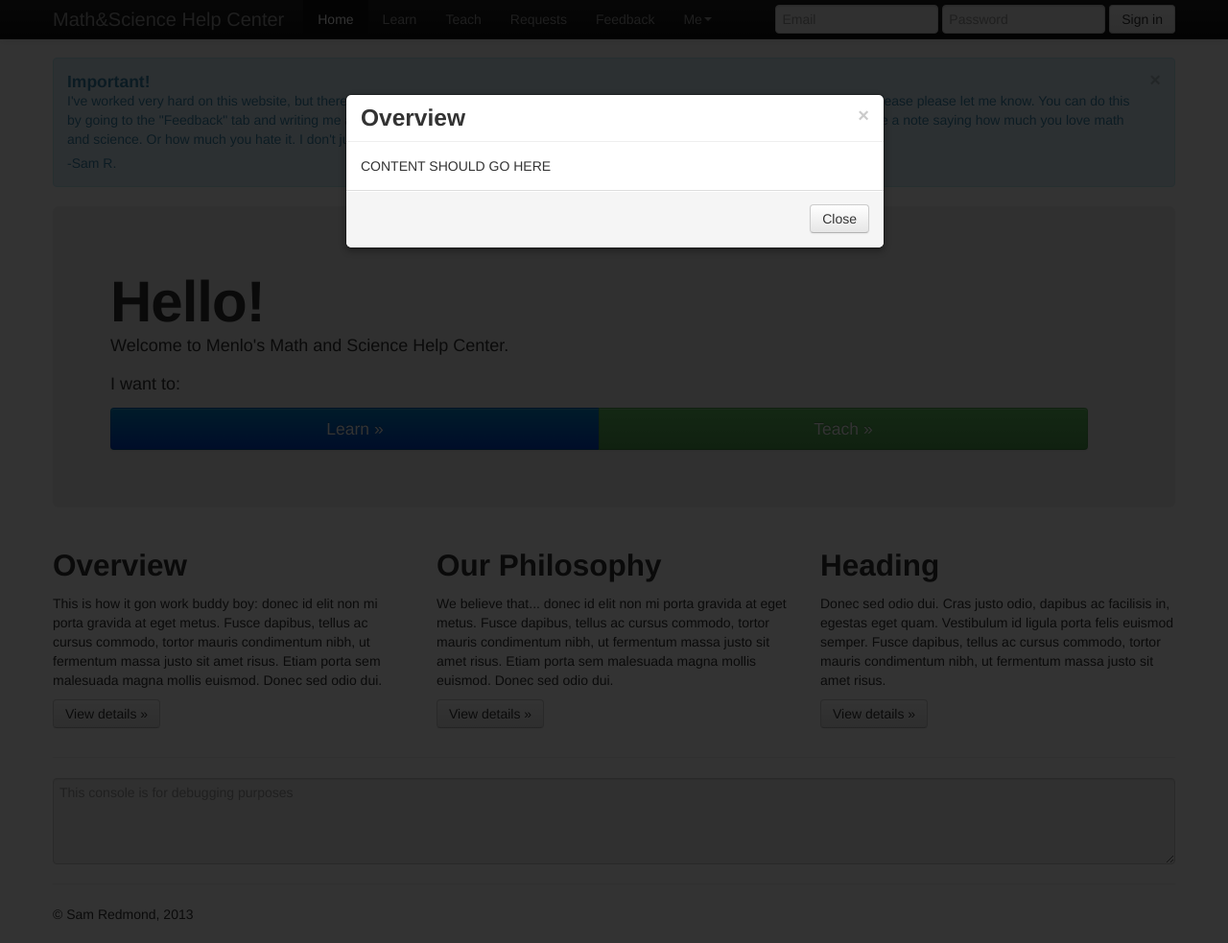
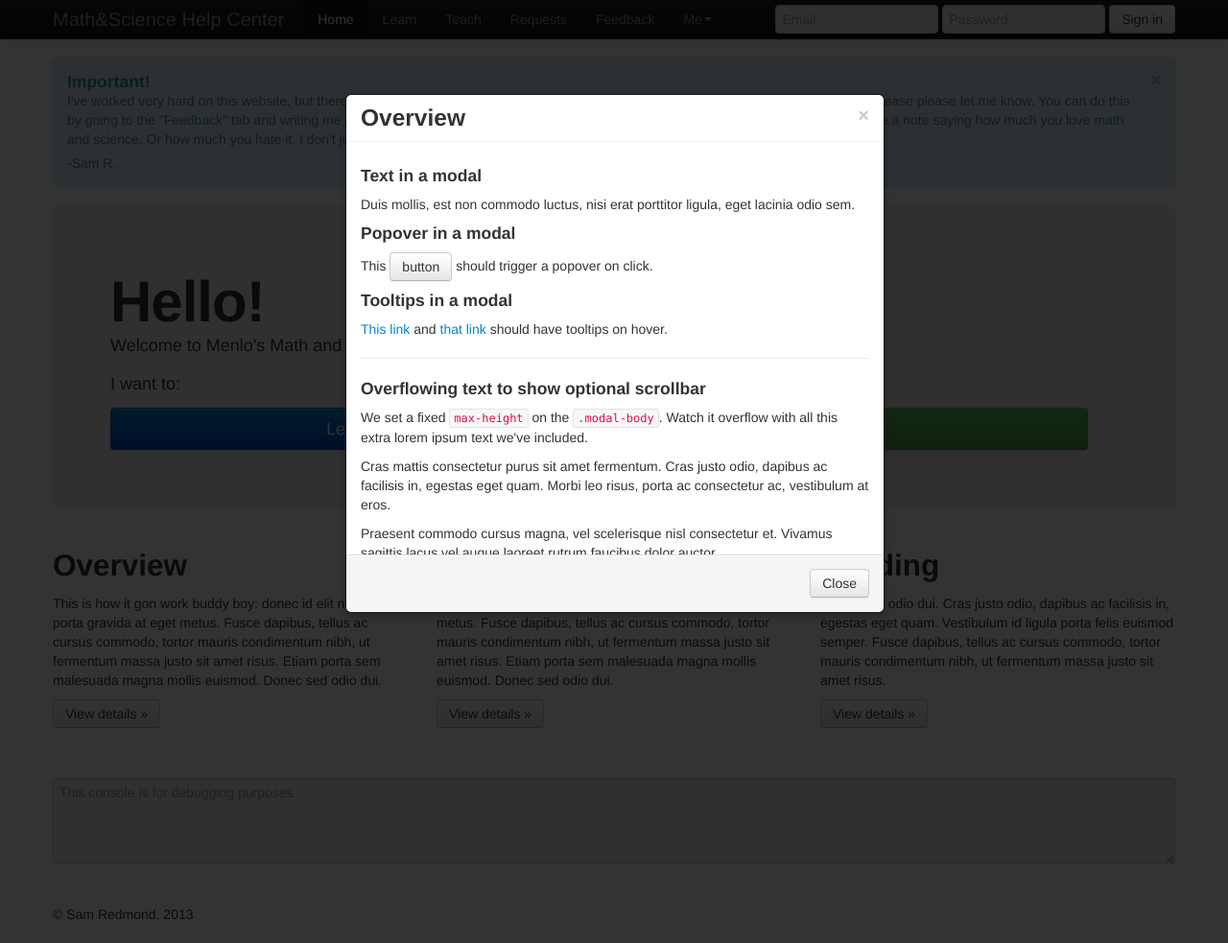
Before and after one commit to sredmond/menlo-mathsci-help, a Flask app: page / in a window 1280 px wide, after a click that opens the changed part. Shown: the whole page at 96% size. Run offline with Flask 2, Linux system fonts and the light colour scheme; some libraries are stand-ins or nearby versions.

Commit message:
Adds more clientside form validation

```diff
--- a/static/js/main.js
+++ b/static/js/main.js
@@ -49,11 +49,18 @@ $(document).ready(function()
 		return str == null || str == "";
 	}
 
+	function isEmail(str)
+	{
+		var patt = /^[a-zA-Z0-9._%+-]+$/;
+		return patt.test(str);
+	}
+
 	$("#submit_button").click(function()
 	{
 		//Do something here
 	});
 
+//Some form validation
 	$("#first-name").blur(function()
 	{
 		var group = $("#first-name-control-group");
@@ -81,6 +88,83 @@ $(document).ready(function()
 		}
 	});
 
+	$("#last-name").blur(function()
+	{
+		var group = $("#last-name-control-group");
+		//Reset classes to default
+		group.removeClass();
+		group.addClass('control-group');
+
+		var label = $("#last-name-label");
+		//Reset classes to default
+		label.removeClass();
+		label.addClass('label');
+
+		var text = escapeHTML($(this).val());
+		if (isAlpha(text))
+		{
+			mark_success(group, label);
+		}
+		else if (isEmpty(text))
+		{
+			mark_warning(group, label, "You need to enter something!");
+		}
+		else
+		{
+			mark_error(group, label, "Please change this input. I can't understand it.");
+		}
+	});
+
+	$("#grade").blur(function()
+	{
+		var group = $("#grade-control-group");
+		//Reset classes to default
+		group.removeClass();
+		group.addClass('control-group');
+
+		var label = $("#grade-label");
+		//Reset classes to default
+		label.removeClass();
+		label.addClass('label');
+
+		var text = escapeHTML($(this).val());
+		if (text === '9' || text === '10' || text === '11' || text === '12')
+		{
+			mark_success(group, label);
+		}
+		else
+		{
+			mark_error(group, label, "Grade must be either 9, 10, 11, or 12");
+		}
+	});
+
+	$("#email").blur(function()
+	{
+		var group = $("#email-control-group");
+		//Reset classes to default
+		group.removeClass();
+		group.addClass('control-group');
+
+		var label = $("#email-label");
+		//Reset classes to default
+		label.removeClass();
+		label.addClass('label');
+
+		var text = escapeHTML($(this).val());
+		if (isEmail(text))
+		{
+			mark_success(group, label);
+		}
+		else if (isEmpty(text))
+		{
+			mark_warning(group, label, "You need to enter something!");
+		}
+		else
+		{
+			mark_error(group, label, "I don't think that is a valid email address. Please change it.");
+		}
+	});
+
 	//Enables the textarea if a user toggles to the 'other' radio button, and disables it if a user toggles to some other radio button
 	//Not the fastest... but it works for now :/
 	$("input[name=issue]").change(function()
--- a/templates/home.html
+++ b/templates/home.html
@@ -50,7 +50,25 @@
       <h3 id="myModalLabel">Overview</h3>
   </div>
   <div class="modal-body">
-    CONTENT SHOULD GO HERE
+    <h4>Text in a modal</h4>
+    <p>Duis mollis, est non commodo luctus, nisi erat porttitor ligula, eget lacinia odio sem.</p>
+
+    <h4>Popover in a modal</h4>
+    <p>This <a href="#" role="button" class="btn popover-test" title="A Title" data-content="And here's some amazing content. It's very engaging. right?">button</a> should trigger a popover on click.</p>
+
+    <h4>Tooltips in a modal</h4>
+    <p><a href="#" class="tooltip-test" title="Tooltip">This link</a> and <a href="#" class="tooltip-test" title="Tooltip">that link</a> should have tooltips on hover.</p>
+
+    <hr>
+
+    <h4>Overflowing text to show optional scrollbar</h4>
+    <p>We set a fixed <code>max-height</code> on the <code>.modal-body</code>. Watch it overflow with all this extra lorem ipsum text we've included.</p>
+    <p>Cras mattis consectetur purus sit amet fermentum. Cras justo odio, dapibus ac facilisis in, egestas eget quam. Morbi leo risus, porta ac consectetur ac, vestibulum at eros.</p>
+    <p>Praesent commodo cursus magna, vel scelerisque nisl consectetur et. Vivamus sagittis lacus vel augue laoreet rutrum faucibus dolor auctor.</p>
+    <p>Aenean lacinia bibendum nulla sed consectetur. Praesent commodo cursus magna, vel scelerisque nisl consectetur et. Donec sed odio dui. Donec ullamcorper nulla non metus auctor fringilla.</p>
+    <p>Cras mattis consectetur purus sit amet fermentum. Cras justo odio, dapibus ac facilisis in, egestas eget quam. Morbi leo risus, porta ac consectetur ac, vestibulum at eros.</p>
+    <p>Praesent commodo cursus magna, vel scelerisque nisl consectetur et. Vivamus sagittis lacus vel augue laoreet rutrum faucibus dolor auctor.</p>
+    <p>Aenean lacinia bibendum nulla sed consectetur. Praesent commodo cursus magna, vel scelerisque nisl consectetur et. Donec sed odio dui. Donec ullamcorper nulla non metus auctor fringilla.</p>
 </div>
 <div class="modal-footer">
   <button class="btn" data-dismiss="modal">Close</button>
```
Also changed, not shown: templates/layout.html (+13 -1 lines), templates/learn.html (+6 -3 lines).
